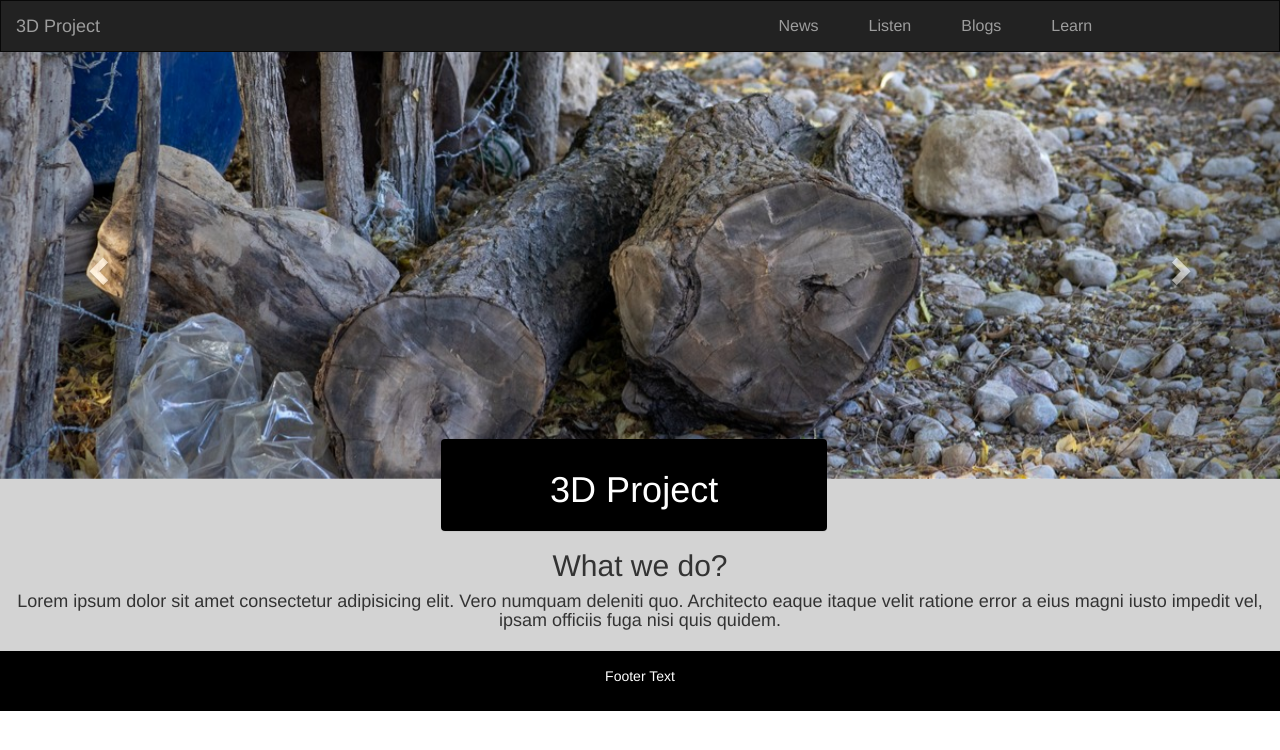
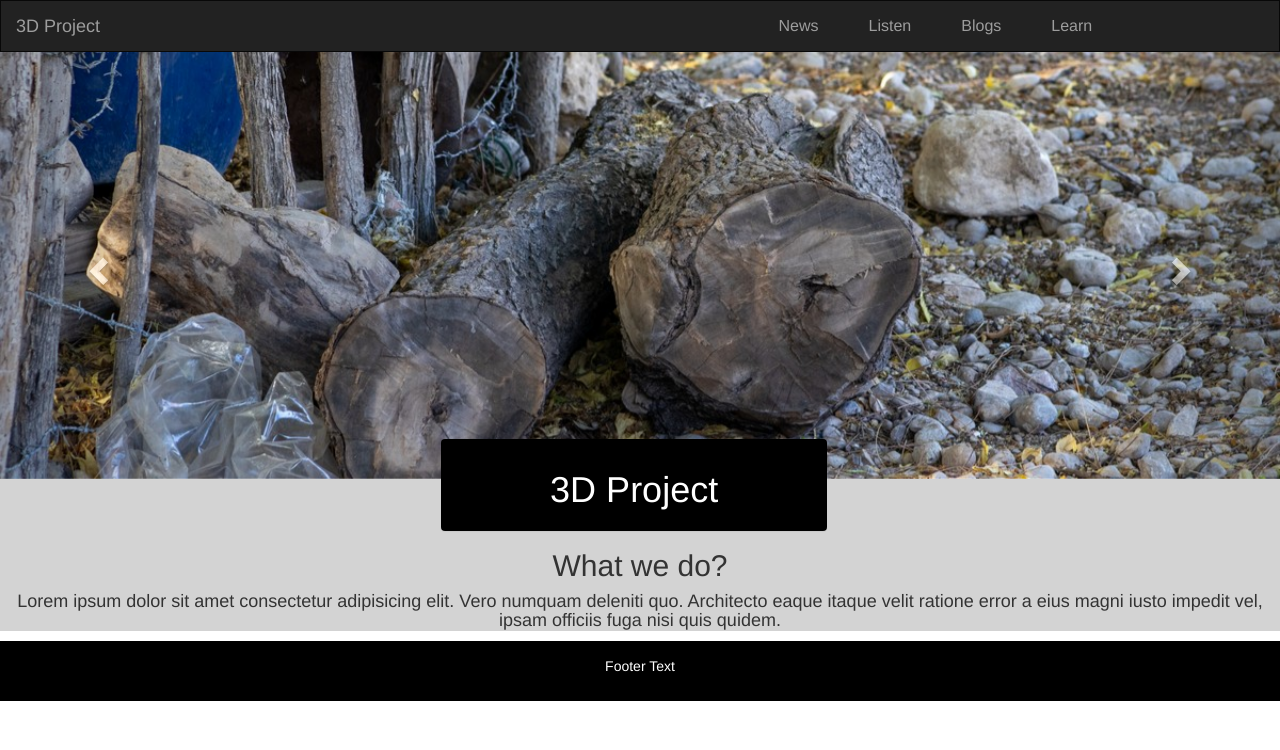
Before and after one commit to 3dproject/idah, a Jekyll site: the page built from index.html, in a window 1280 px wide. Shown: the top 750 px of the page. Built offline with Jekyll 4.4.1, drawn with Linux system fonts in a browser that asks for light colours.

Commit message:
html edit2

```diff
--- a/styles/main.css
+++ b/styles/main.css
@@ -78,5 +78,5 @@
   text-align: center;
   background-color: lightgray;
   padding-top : 50px;
-  padding-bottom: 10px;
+  white-space: normal;
 }
```
